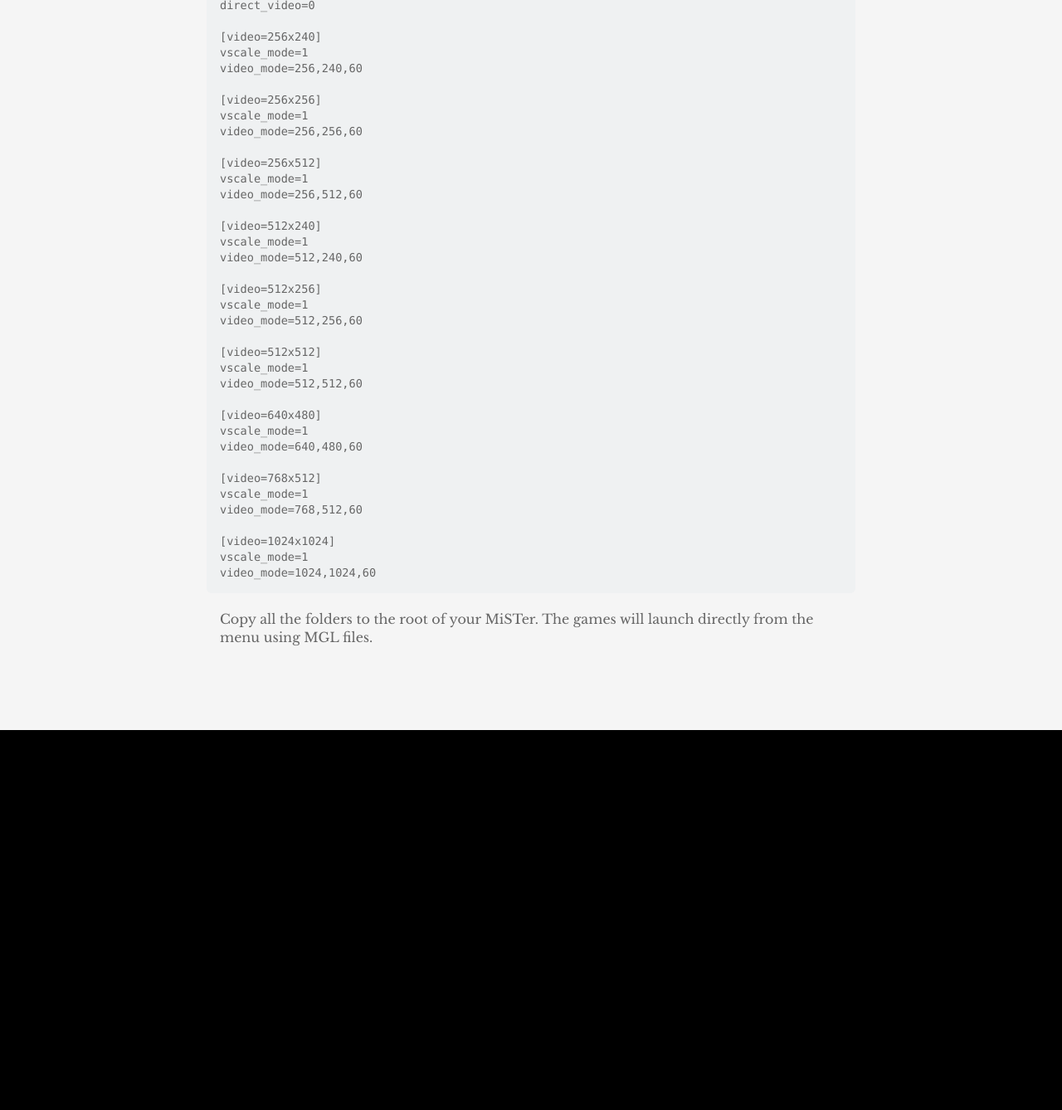
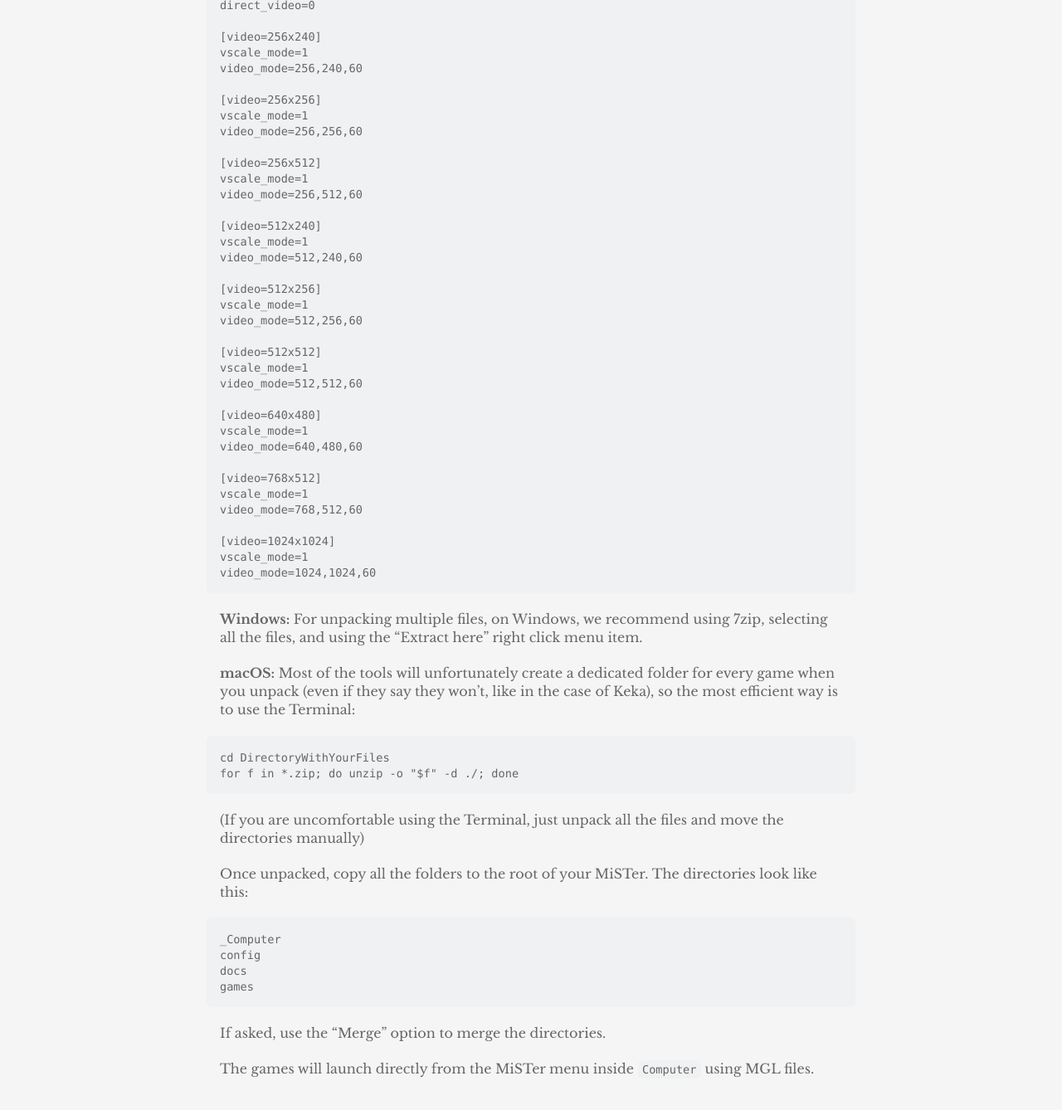
Before and after one commit to X68K-us/x68k-us.github.io, a Jekyll site: the page built from docs.md, in a window 1280 px wide and 1400 px high, scrolled down 532 px. Shown: the top 1338 px of the window at 83% size. Built offline with Jekyll 4.4.1, drawn with Linux system fonts in a browser that asks for light colours; before the commit the page ends 1412 px from its top, so only the background shows below that.

Commit message:
More info on unpacking

`````diff
--- a/docs.md
+++ b/docs.md
@@ -53,7 +53,29 @@ vscale_mode=1
 video_mode=1024,1024,60
 ```
 
-Copy all the folders to the root of your MiSTer. The games will launch directly from the menu using MGL files.
+**Windows:** For unpacking multiple files, on Windows, we recommend using 7zip, selecting all the files, and using the "Extract here" right click menu item.
+
+**macOS:** Most of the tools will unfortunately create a dedicated folder for every game when you unpack (even if they say they won't, like in the case of Keka), so the most efficient way is to use the Terminal:
+
+```
+cd DirectoryWithYourFiles
+for f in *.zip; do unzip -o "$f" -d ./; done
+````
+
+(If you are uncomfortable using the Terminal, just unpack all the files and move the directories manually)
+
+Once unpacked, copy all the folders to the root of your MiSTer. The directories look like this:
+
+```
+_Computer
+config
+docs
+games
+```
+
+If asked, use the "Merge" option to merge the directories.
+
+The games will launch directly from the MiSTer menu inside `Computer` using MGL files.
 
 
 
`````
